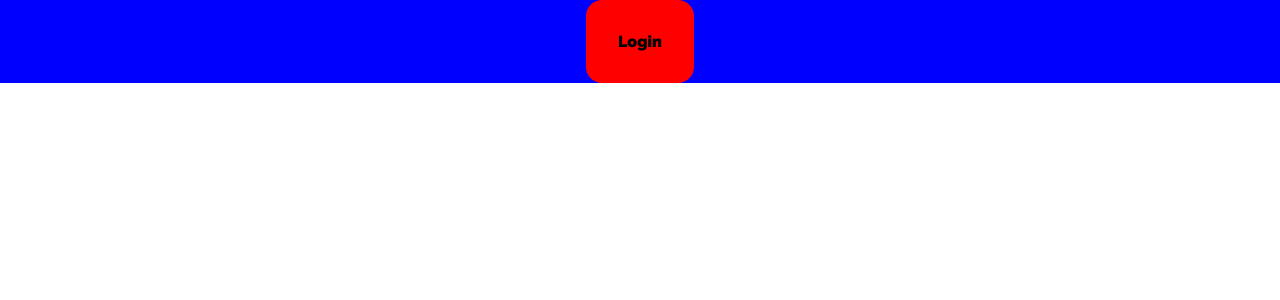
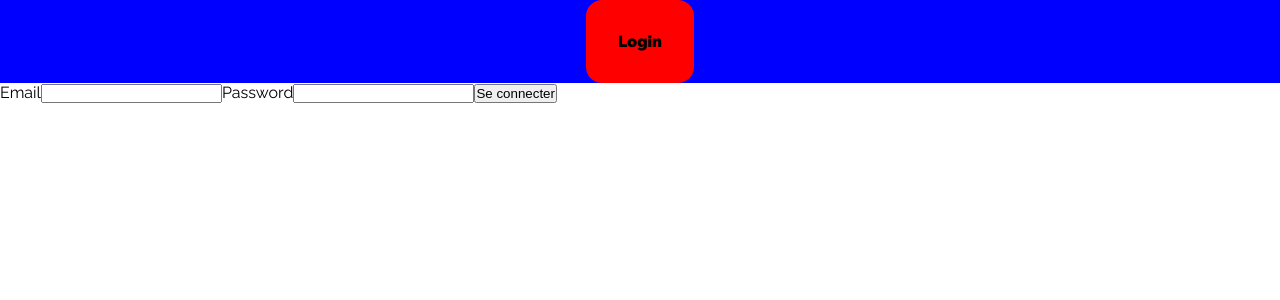
Before and after one commit to Maddax10/portfolio-cms, a Vue app: page /login in a window 1280 px wide. Before the commit this address had no page. Shown: the top 300 px of the page. Built offline with nearby package versions, Linux system fonts and the light colour scheme; the HTML template or start-up script is replaced by a standard one.

Commit message:
fix: every other routes goes to /login.
redirection to the Login page if the user is not connected

Add the basic redirection to manage-projects

Create basic project store

```diff
--- a/src/App.vue
+++ b/src/App.vue
@@ -1,14 +1,12 @@
 <script setup lang="ts">
-  import NavbarC from './components/NavbarC.vue';
-
+import NavbarC from "./components/NavbarC.vue";
 </script>
 
 <template>
   <NavbarC></NavbarC>
   <router-view></router-view>
-
 </template>
 
 <style>
-  @import "./styles/main.scss";
+@import "./styles/main.scss";
 </style>
--- /dev/null
+++ b/src/components/ProjectC.vue
@@ -0,0 +1,3 @@
+<script setup></script>
+
+<template>projectC</template>
--- a/src/router/index.ts
+++ b/src/router/index.ts
@@ -1,14 +1,24 @@
 import HomeView from "@/views/HomeView.vue";
 import LoginView from "@/views/LoginView.vue";
+import ManageProjectsView from "@/views/ManageProjectsView.vue";
 import { createRouter, createWebHistory } from "vue-router";
 
 const router = createRouter({
   history: createWebHistory(import.meta.env.BASE_URL),
   routes: [
     {
-      path: "/",
+      path: "/login",
       name: "login",
       component: LoginView,
+    },
+    {
+      path: "/manage-projects",
+      name: "manage-projects",
+      component: ManageProjectsView,
+    },
+    {
+      path: "/:catchAll(.*)", // Capture toutes les routes non définies
+      redirect: "/login", // Redirige vers la route login
     },
   ],
 });
--- a/src/stores/login.ts
+++ b/src/stores/login.ts
@@ -8,8 +8,18 @@ export const useLoginStore = defineStore("loginStore", {
     user: null as User | null,
     loading: false as boolean,
   }),
-  getters: {},
+  getters: {
+    getUser: (state) => state.user,
+  },
   actions: {
+    setToken(token: string | null) {
+      this.token = token;
+      if (token) localStorage.setItem("token", token);
+      else localStorage.removeItem("token");
+    },
+    setUser(user: User | null) {
+      this.user = user;
+    },
     async login(credentials: { mail: string; password: string }) {
       this.loading = true;
       try {
@@ -19,14 +29,15 @@ export const useLoginStore = defineStore("loginStore", {
           headers: { "Content-Type": "application/json" },
           body: JSON.stringify(credentials),
         });
-        console.log(credentials);
 
         const dataLogin = await loginResp.json();
-        console.log("dataLogin", await dataLogin);
 
-        if (!loginResp.ok) return;
+        if (!loginResp.ok) throw new Error(dataLogin.error);
 
-        return true;
+        this.setUser(dataLogin);
+        this.setToken(dataLogin.token);
+
+        return dataLogin;
       } catch (err) {
         throw err;
       } finally {
@@ -41,13 +52,5 @@ export const useLoginStore = defineStore("loginStore", {
       const token = localStorage.getItem("token");
       if (token && this.token != token) this.token = token;
     },
-    setToken(token: string | null) {
-      this.token = token;
-      if (token) localStorage.setItem("token", token);
-      else localStorage.removeItem("token");
-    },
-    setUser(user: User | null) {
-      this.user = user;
-    },
   },
 });
--- a/src/views/LoginView.vue
+++ b/src/views/LoginView.vue
@@ -1,29 +1,33 @@
 <script setup lang="ts">
 import { useLoginStore } from "@/stores/login";
 import { ref } from "vue";
+import { useRouter } from "vue-router";
 
+const router = useRouter();
 const loginStore = useLoginStore();
 
 const mail = ref("");
 const password = ref("");
+const user = ref(null);
 
-    const login = () => {
+const login = async () => {
   const credentials = {
     mail: mail.value,
-            password: password.value
-        }
-        loginStore.login(credentials);
+    password: password.value,
+  };
 
-    }
-
+  user.value = await loginStore.login(credentials);
+  console.log(user.value);
+  if (user.value != null) router.push("/manage-projects");
+};
 </script>
 
 <template>
-    <form class="login">
+  <form class="login" v-if="user === null">
     <label for="" class="login__label">Email</label>
-        <input type="mail" class="login__input" v-model="mail">
+    <input type="mail" class="login__input" v-model="mail" />
     <label for="" class="login__label">Password</label>
-        <input type="password" class="login__input" v-model="password">
+    <input type="password" class="login__input" v-model="password" />
     <button class="login__button" @click.prevent="login">Se connecter</button>
   </form>
 </template>
--- /dev/null
+++ b/src/views/ManageProjectsView.vue
@@ -0,0 +1,22 @@
+<script setup>
+import { useLoginStore } from "@/stores/login";
+import { useRouter } from "vue-router";
+
+const router = useRouter();
+const loginStore = useLoginStore();
+
+//Check if conncted
+if (loginStore.getUser === null) router.push("/login");
+</script>
+
+<template>
+  <div class="projects">
+    <ul class="projects__list">
+      <li class="projects_project"></li>
+      <li class="projects_project"></li>
+      <li class="projects_project"></li>
+      <li class="projects_project"></li>
+      <li class="projects_project"></li>
+    </ul>
+  </div>
+</template>
```
Also changed, not shown: src/models/Project.ts (added, +8 -0 lines), src/stores/projects.ts (added, +12 -0 lines), src/views/HomeView.vue (+7 -3 lines). Lines whose indentation alone changed are shown as unchanged.
